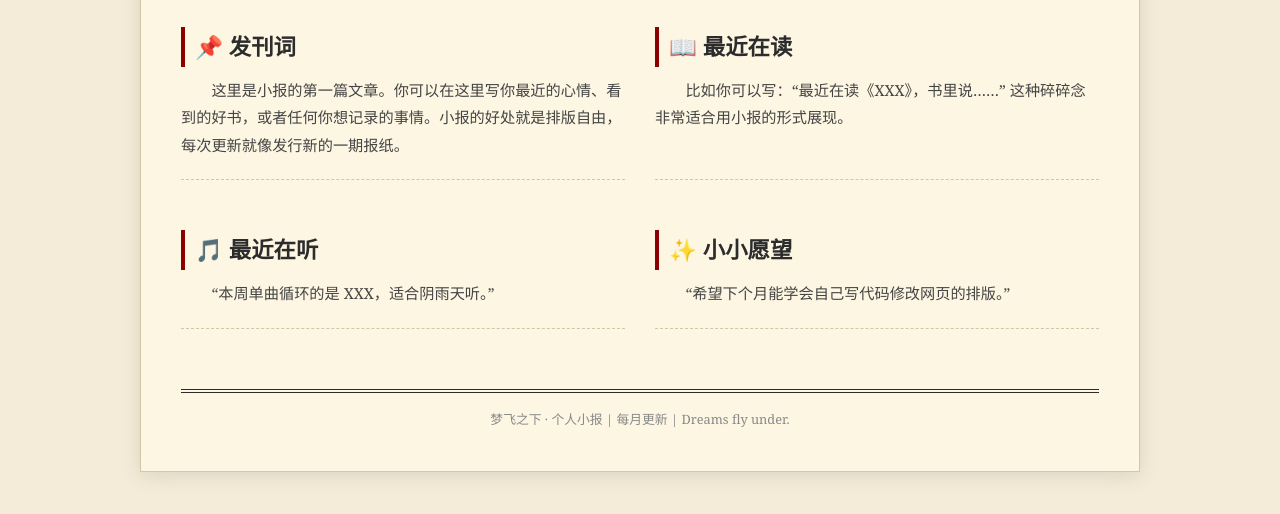
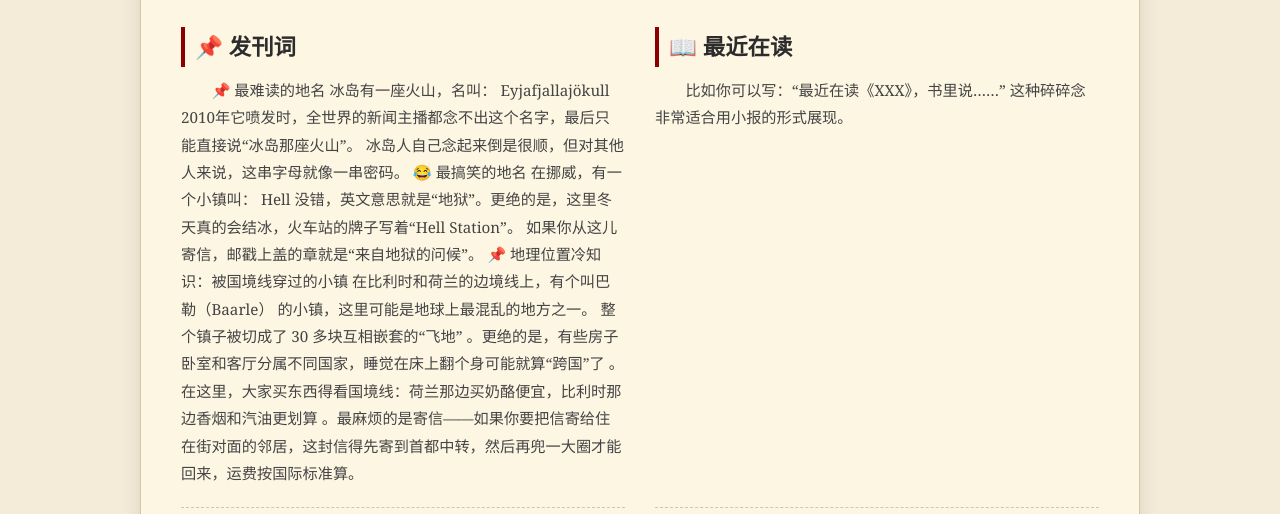
Before and after one commit to dreamflyunder/dreamflyunder.github.io, a plain HTML site: page index.html in a window 1280 px wide. Shown: the part 286-800 px from the top of the page. Drawn offline with Linux system fonts and the light colour scheme.

Commit message:
Update index.html

```diff
--- a/index.html
+++ b/index.html
@@ -87,7 +87,29 @@
         <div class="columns">
             <div class="article">
                 <h2>📌 发刊词</h2>
-                <p>这里是小报的第一篇文章。你可以在这里写你最近的心情、看到的好书，或者任何你想记录的事情。小报的好处就是排版自由，每次更新就像发行新的一期报纸。</p>
+                <p>📌 最难读的地名
+                    冰岛有一座火山，名叫：
+                    Eyjafjallajökull
+
+                    2010年它喷发时，全世界的新闻主播都念不出这个名字，最后只能直接说“冰岛那座火山”。
+                    冰岛人自己念起来倒是很顺，但对其他人来说，这串字母就像一串密码。
+
+                    😂 最搞笑的地名
+
+                    在挪威，有一个小镇叫：
+                    Hell
+
+                    没错，英文意思就是“地狱”。更绝的是，这里冬天真的会结冰，火车站的牌子写着“Hell Station”。
+                    如果你从这儿寄信，邮戳上盖的章就是“来自地狱的问候”。
+
+                    📌 地理位置冷知识：被国境线穿过的小镇
+                    在比利时和荷兰的边境线上，有个叫巴勒（Baarle） 的小镇，这里可能是地球上最混乱的地方之一。
+
+                    整个镇子被切成了 30 多块互相嵌套的“飞地” 。更绝的是，有些房子卧室和客厅分属不同国家，睡觉在床上翻个身可能就算“跨国”了 。
+
+                    在这里，大家买东西得看国境线：荷兰那边买奶酪便宜，比利时那边香烟和汽油更划算 。最麻烦的是寄信——如果你要把信寄给住在街对面的邻居，这封信得先寄到首都中转，然后再兜一大圈才能回来，运费按国际标准算。</p>
+
+                </p>
             </div>
 
             <div class="article">
```
